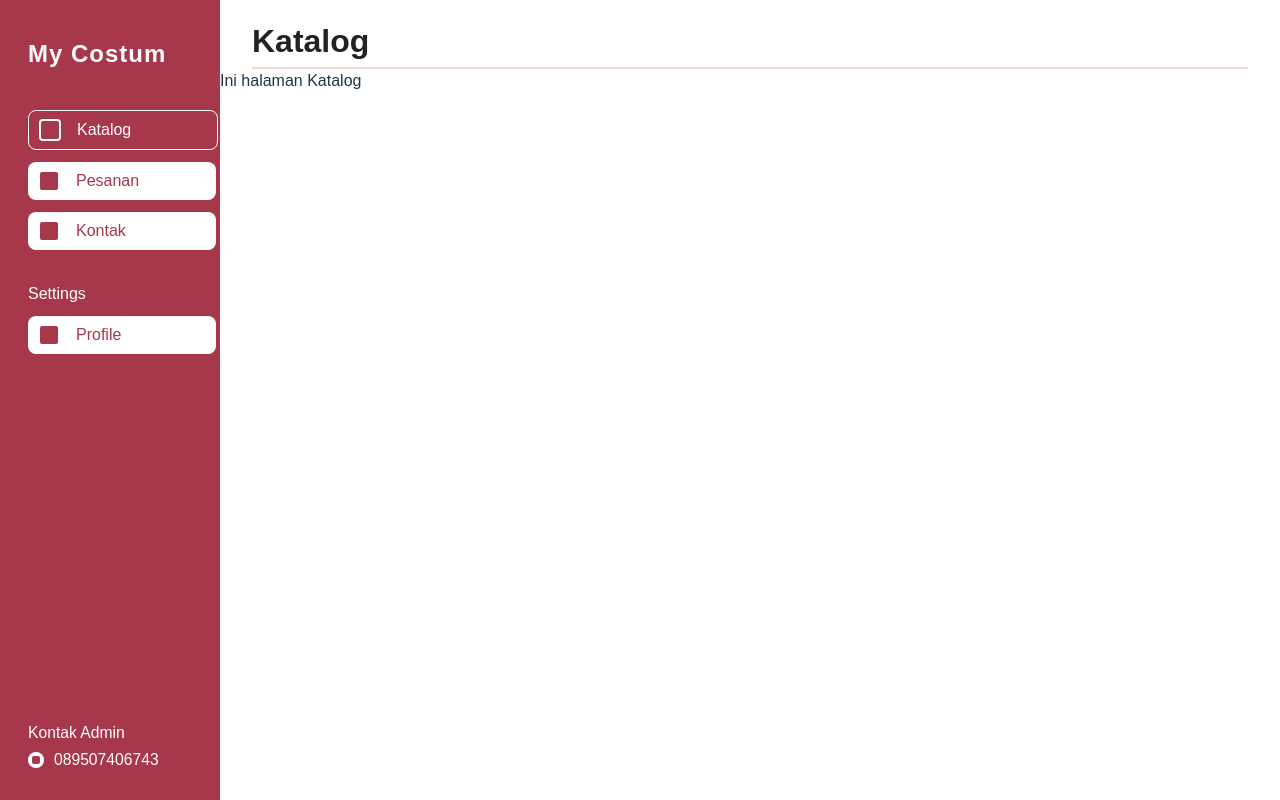
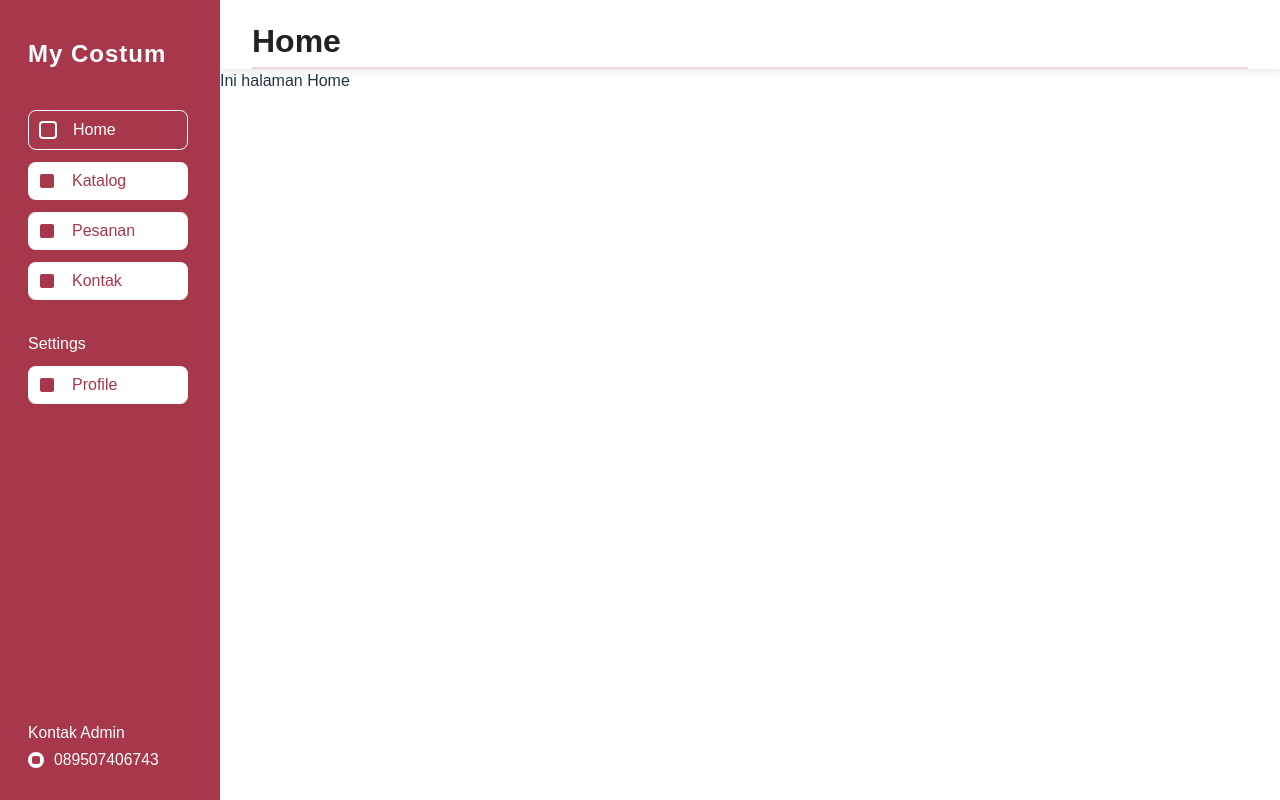
Before and after one commit to ardodimas/WEBFMSI1, a React (Vite) app: page / in a window 1280 px wide. Built offline with nearby package versions, Linux system fonts and the light colour scheme.

Commit message:
katalog done

```diff
--- a/package.json
+++ b/package.json
@@ -10,6 +10,7 @@
     "preview": "vite preview"
   },
   "dependencies": {
+    "antd": "^5.25.2",
     "react": "^19.0.0",
     "react-dom": "^19.0.0",
     "react-router-dom": "^7.6.0"
--- a/src/App.css
+++ b/src/App.css
@@ -1,27 +1,48 @@
+* {
+  margin: 0;
+  padding: 0;
+  box-sizing: border-box;
+}
+
+html, body {
+  overflow-x: hidden;
+  width: 100%;
+  position: relative;
+}
+
 body, #root {
   margin: 0;
   padding: 0;
   background: #fff;
   font-family: 'Quicksand', Arial, sans-serif;
-  width: 100vw;
   min-height: 100vh;
-  box-sizing: border-box;
 }
 
 .app-main {
   display: flex;
   min-height: 100vh;
   background: #fff;
-  width: 100vw;
+  position: relative;
+  width: 100%;
 }
 
 .main-content {
   flex: 1;
   background: #fff;
+  position: relative;
+  min-height: 100vh;
+  margin-left: 220px;
+  width: calc(100% - 220px);
+  overflow-x: hidden;
 }
 
 .main-header {
   padding: 24px 32px 0 32px;
+  position: sticky;
+  top: 0;
+  background: #fff;
+  z-index: 100;
+  box-shadow: 0 2px 8px rgba(0,0,0,0.1);
 }
 
 .main-header h2 {
--- a/src/App.jsx
+++ b/src/App.jsx
@@ -2,9 +2,11 @@ import { Routes, Route, useLocation } from 'react-router-dom'
 import Sidebar from './Sidebar'
 import './App.css'
 import Profile from './pages/Profile'
+import Katalog from './pages/katalog'
 
 const pageTitles = {
-  '/': 'Katalog',
+  '/': 'Home',
+  '/katalog': 'Katalog',
   '/pesanan': 'Pesanan',
   '/kontak': 'Kontak',
   '/profile': 'Profile',
@@ -20,7 +22,8 @@ function MainContent() {
         <div className="main-header-divider" />
       </div>
       <Routes>
-        <Route path="/" element={<div>Ini halaman Katalog</div>} />
+        <Route path="/" element={<div>Ini halaman Home</div>} />
+        <Route path="/katalog" element={<Katalog />} />
         <Route path="/pesanan" element={<div>Ini halaman Pesanan</div>} />
         <Route path="/kontak" element={<div>Ini halaman Kontak</div>} />
         <Route path="/profile" element={<Profile />} />
--- a/src/Sidebar.css
+++ b/src/Sidebar.css
@@ -2,12 +2,16 @@
   background: #a7374a;
   color: #fff;
   width: 220px;
-  min-height: 100vh;
+  height: 100vh;
   display: flex;
   flex-direction: column;
   justify-content: flex-start;
   padding: 36px 0 18px 0;
-  box-sizing: border-box;
+  position: fixed;
+  left: 0;
+  top: 0;
+  z-index: 1000;
+  overflow-y: auto;
 }
 .sidebar-title {
   font-size: 1.5rem;
--- a/src/Sidebar.jsx
+++ b/src/Sidebar.jsx
@@ -3,7 +3,8 @@ import { Link, useLocation } from 'react-router-dom';
 import './Sidebar.css';
 
 const menu = [
-  { label: 'Katalog', path: '/' },
+  { label: 'Home', path: '/' },
+  { label: 'Katalog', path: '/katalog' },
   { label: 'Pesanan', path: '/pesanan' },
   { label: 'Kontak', path: '/kontak' },
 ];
--- /dev/null
+++ b/src/pages/katalog/index.jsx
@@ -0,0 +1,171 @@
+import { Col, Row, Typography, Card, List, FloatButton, Drawer, Form, Input, Button, notification, message, Space, ConfigProvider} from "antd";
+import { DeleteOutlined, EditOutlined, PlusCircleOutlined, SearchOutlined, FilterOutlined, InfoCircleOutlined, ShoppingCartOutlined } from '@ant-design/icons';
+import { useEffect, useState } from "react";
+
+const { Title, Text } = Typography;
+const { Search } = Input;
+
+const Katalog = () => {
+  const [isLoading, setIsLoading] = useState(false);
+  const [dataSources, setDataSources] = useState([]);
+  const [api, contextHolder] = notification.useNotification();
+  const [searchText, setSearchText] = useState('');
+
+  useEffect(() => {
+    // Data dummy untuk testing
+    const dummyData = [
+      {
+        id: 1,
+        name_natures: "Gunung Bromo",
+        description: "Gunung berapi aktif di Jawa Timur",
+        url_photo: "https://i.pinimg.com/736x/d5/35/7d/d5357dd76c4ed89933038b75f5115194.jpg"
+      },
+      {
+        id: 2,
+        name_natures: "Gunung Bromo",
+        description: "Gunung berapi aktif di Jawa Timur",
+        url_photo: "https://i.pinimg.com/736x/d5/35/7d/d5357dd76c4ed89933038b75f5115194.jpg"
+      },
+      {
+        id: 3,
+        name_natures: "Gunung Bromo",
+        description: "Gunung berapi aktif di Jawa Timur",
+        url_photo: "https://i.pinimg.com/736x/d5/35/7d/d5357dd76c4ed89933038b75f5115194.jpg"
+      },
+      {
+        id: 4,
+        name_natures: "Gunung Bromo",
+        description: "Gunung berapi aktif di Jawa Timur",
+        url_photo: "https://i.pinimg.com/736x/d5/35/7d/d5357dd76c4ed89933038b75f5115194.jpg"
+      },
+      {
+        id: 5,
+        name_natures: "Gunung Bromo",
+        description: "Gunung berapi aktif di Jawa Timur",
+        url_photo: "https://i.pinimg.com/736x/d5/35/7d/d5357dd76c4ed89933038b75f5115194.jpg"
+      },
+
+    ];
+
+    setDataSources(dummyData);
+  }, []);
+
+  const handleSearch = (value) => {
+    setSearchText(value);
+    // Implementasi pencarian bisa ditambahkan di sini
+  };
+
+  const handleFilter = () => {
+    // Implementasi filter bisa ditambahkan di sini
+    message.info('Fitur filter akan segera hadir');
+  };
+
+  return (
+    <ConfigProvider
+      theme={{
+        token: {
+          colorPrimary: '#a7374a',
+        },
+      }}
+    >
+      <div className="layout-content">
+        {contextHolder}
+        <Row gutter={[24, 0]}>
+          <Col xs={23} className="mb-24">
+            <Card bordered={false} className="circlebox h-full w-full">
+              <div style={{ marginBottom: '20px' }}>
+                <Space.Compact style={{ width: '100%' }}>
+                  <Search
+                    placeholder="Cari katalog..."
+                    allowClear
+                    enterButton={<SearchOutlined />}
+                    size="large"
+                    onSearch={handleSearch}
+                    onChange={(e) => setSearchText(e.target.value)}
+                    style={{ width: 'calc(100% - 50px)' }}
+                  />
+                  <Button
+                    type="primary"
+                    icon={<FilterOutlined />}
+                    size="large"
+                    onClick={handleFilter}
+                    style={{ width: '50px' }}
+                  />
+                </Space.Compact>
+              </div>
+
+              {isLoading ? (
+                <div>Sedang menunggu data</div>
+              ) : (
+                <List
+                  grid={{
+                    gutter: 16,
+                    xs: 1,
+                    sm: 1,
+                    md: 2,
+                    lg: 4,
+                    xl: 4,
+                    xxl: 4,
+                  }}
+                  dataSource={dataSources}
+                  renderItem={(item) => (
+                    <List.Item key={item.id}>
+                      <Card
+                        style={{
+                          borderRadius: '15px',
+                          overflow: 'hidden',
+                          boxShadow: '0 4px 8px rgba(0,0,0,0.1)'
+                        }}
+                        styles={{ body: { padding: '16px' } }}
+                        cover={
+                          <div style={{ width: '100%', paddingTop: '100%', position: 'relative' }}>
+                            <img
+                              src={item.url_photo}
+                              alt="categories-image"
+                              style={{
+                                position: 'absolute',
+                                top: 0,
+                                left: 0,
+                                width: '100%',
+                                height: '100%',
+                                objectFit: 'cover'
+                              }}
+                            />
+                          </div>
+                        }
+                        actions={[
+                          <Button
+                            type="text"
+                            icon={<InfoCircleOutlined />}
+                            onClick={() => message.info('Detail akan segera hadir')}
+                            style={{ color: '#a7374a' }}
+                          >
+                            Detail
+                          </Button>,
+                          <Button
+                            type="primary"
+                            icon={<ShoppingCartOutlined />}
+                            onClick={() => message.success('Berhasil ditambahkan ke keranjang')}
+                          >
+                            Checkout
+                          </Button>
+                        ]}
+                      >
+                        <Card.Meta
+                          title={item.name_natures}
+                          description={item.description}
+                        />
+                      </Card>
+                    </List.Item>
+                  )}
+                />
+              )}
+            </Card>
+          </Col>
+        </Row>
+      </div>
+    </ConfigProvider>
+  );
+};
+
+export default Katalog;
```
Also changed, not shown: 1 other file (tests, documents, lock files or other folders).
